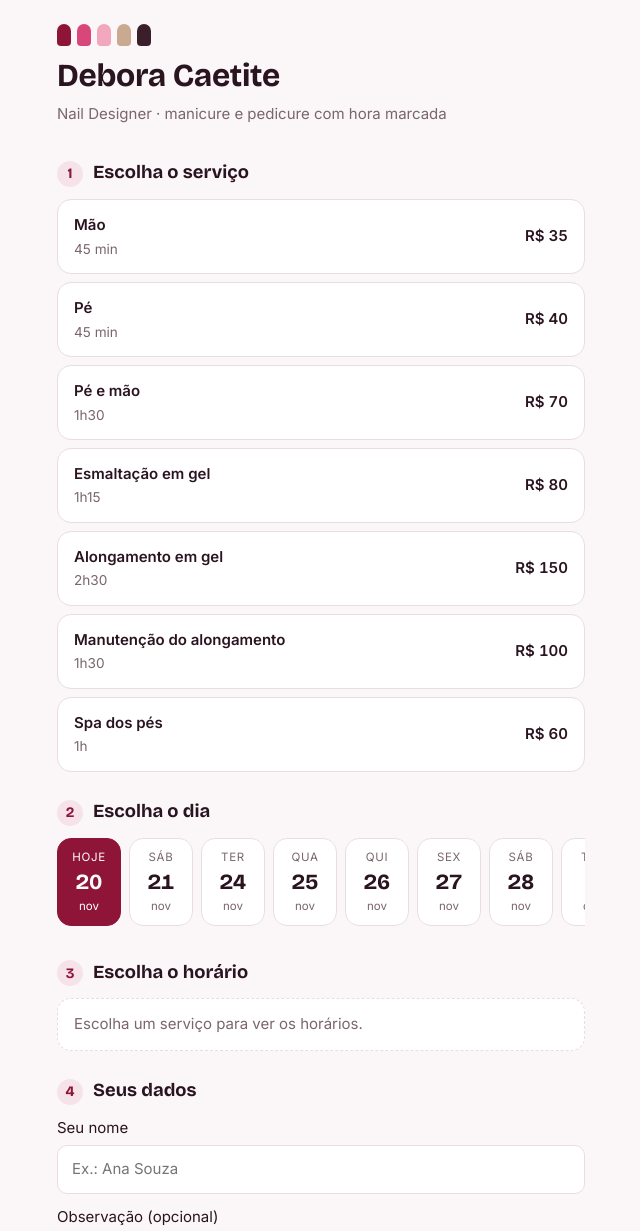
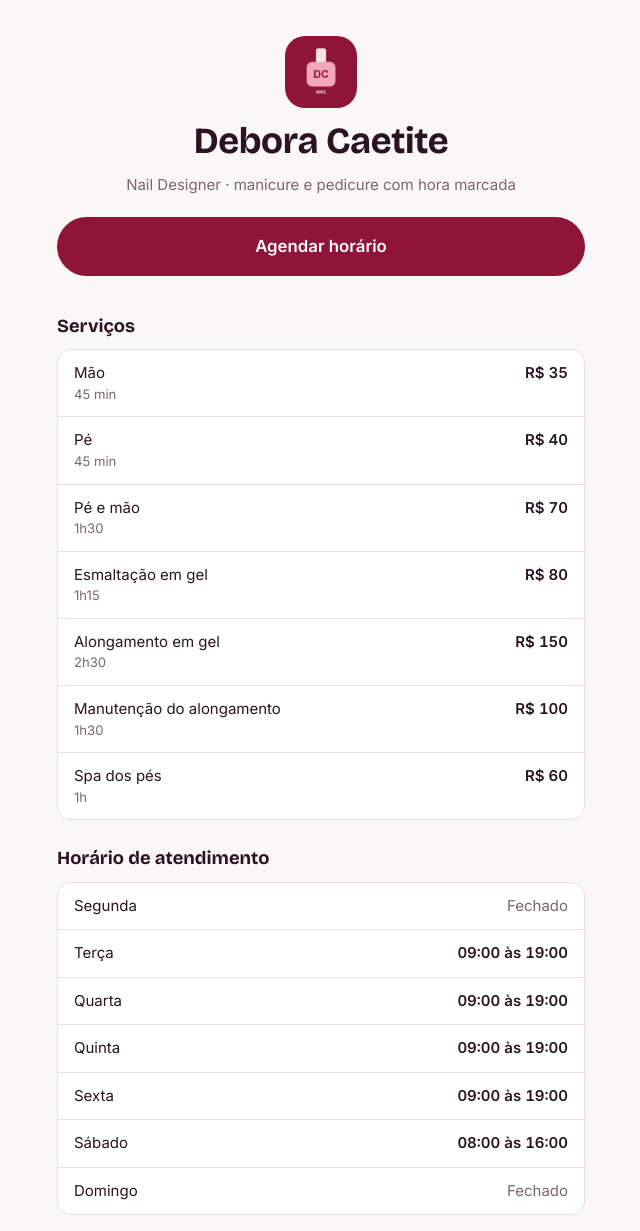
Before and after one commit to deboracaetite/deboracaetite.github.io, a plain HTML site: page index.html in a window 1280 px wide. Shown: the top 1231 px of the page, without its empty margins (319-959 px from the left). Drawn offline with nearby package versions, Linux system fonts and the light colour scheme.

Commit message:
Página inicial com botão de agendar e telefone
Co-Authored-By: Claude Opus 5.5 <noreply@anthropic.com>

```diff
--- a/index.html
+++ b/index.html
@@ -183,6 +183,22 @@ button, input, select, textarea { font: inherit; color: inherit; }
   background: var(--ink); color: var(--bg); padding: 10px 16px; border-radius: 999px;
   font-size: 0.9rem; z-index: 20; max-width: calc(100% - 32px);
 }
+/* Início */
+.hero { display: grid; gap: 12px; justify-items: center; text-align: center; padding-top: 12px; }
+.hero h1 { font-size: 2.3rem; }
+.logo { width: 72px; height: 72px; border-radius: 20px; }
+.cta { display: grid; gap: 10px; width: 100%; margin-top: 8px; }
+.btn.big { padding: 17px 20px; font-size: 1.05rem; }
+.contact { display: grid; gap: 4px; justify-items: center; font-size: 0.95rem; }
+.contact .tel { font-family: var(--font-display); font-size: 1.4rem; font-weight: 700; color: var(--ink); text-decoration: none; font-variant-numeric: tabular-nums; }
+.contact a { color: var(--accent); text-decoration: none; font-weight: 500; }
+.pricelist { display: grid; border-radius: var(--r); background: var(--surface); border: 1.5px solid var(--line); }
+.pricelist .li { display: flex; justify-content: space-between; gap: 12px; padding: 12px 16px; border-top: 1px solid var(--line); }
+.pricelist .li:first-child { border-top: 0; }
+.pricelist .li span:last-child { font-weight: 600; font-variant-numeric: tabular-nums; white-space: nowrap; }
+.pricelist .li small { display: block; color: var(--muted); font-size: 0.82rem; }
+.pricelist .li.off span:last-child { color: var(--muted); font-weight: 400; }
+.back { color: var(--accent); text-decoration: none; font-weight: 600; justify-self: start; }
 .confirm { display: flex; flex-wrap: wrap; gap: 6px; align-items: center; font-size: 0.85rem; }
 @media (prefers-reduced-motion: no-preference) {
   .svc, .day, .time, .btn { transition: background-color .15s, border-color .15s, transform .1s; }
@@ -192,8 +208,36 @@ button, input, select, textarea { font: inherit; color: inherit; }
 </head>
 <body>
 
-<!-- ======================= CLIENTE ======================= -->
-<main class="wrap" id="cliente">
+<!-- ======================= INÍCIO (cartão de visita) ======================= -->
+<main class="wrap" id="inicio">
+  <header class="hero">
+    <img src="icon-192.png" alt="" class="logo" width="72" height="72">
+    <h1 id="i-nome">Studio de Unhas</h1>
+    <p class="muted" id="i-frase"></p>
+    <div class="cta">
+      <a class="btn block big" href="#agendar">Agendar horário</a>
+      <a class="btn ghost block" id="i-wa" href="#" target="_blank" rel="noopener">Chamar no WhatsApp</a>
+    </div>
+    <div class="contact" id="i-contato"></div>
+  </header>
+
+  <section class="step" aria-labelledby="i-s">
+    <h2 id="i-s">Serviços</h2>
+    <div class="pricelist" id="i-servicos"></div>
+  </section>
+
+  <section class="step" aria-labelledby="i-h">
+    <h2 id="i-h">Horário de atendimento</h2>
+    <div class="pricelist" id="i-horarios"></div>
+  </section>
+
+  <a class="btn block big" href="#agendar">Escolher meu horário</a>
+  <footer class="foot"><a href="#agenda">Área da profissional</a></footer>
+</main>
+
+<!-- ======================= CLIENTE (agendamento) ======================= -->
+<main class="wrap" id="cliente" hidden>
+  <a class="back" href="#">‹ Voltar</a>
   <header class="top">
     <div class="swatches" aria-hidden="true">
       <i style="background:#8E1438"></i><i style="background:#D9467A"></i><i style="background:#F2A7BC"></i><i style="background:#C9A98F"></i><i style="background:#3A1F2B"></i>
@@ -358,6 +402,43 @@ button, input, select, textarea { font: inherit; color: inherit; }
       a.href = "https://instagram.com/" + C.instagram.replace(/^@/, ""); a.target = "_blank"; a.rel = "noopener";
       meta.appendChild(a);
     }
+  }
+
+  function telBonito(s) {
+    var d = digits(s);
+    if (d.length === 11) return "(" + d.slice(0, 2) + ") " + d.slice(2, 7) + "-" + d.slice(7);
+    if (d.length === 10) return "(" + d.slice(0, 2) + ") " + d.slice(2, 6) + "-" + d.slice(6);
+    return s;
+  }
+
+  function renderInicio() {
+    $("i-nome").textContent = C.nome || "Studio de Unhas";
+    $("i-frase").textContent = C.frase || "";
+    var wa = $("i-wa"), ct = $("i-contato"); ct.textContent = "";
+    if (C.whatsapp) {
+      wa.href = waLink(C.whatsapp, "Olá, Debora! Vim pelo site."); wa.hidden = false;
+      var t = el("a", "tel", telBonito(C.whatsapp)); t.href = "tel:+" + waNumber(C.whatsapp);
+      ct.appendChild(t);
+    } else { wa.hidden = true; }
+    if (C.endereco) ct.appendChild(el("span", "muted", C.endereco));
+    if (C.instagram) {
+      var ig = el("a", null, "@" + C.instagram.replace(/^@/, ""));
+      ig.href = "https://instagram.com/" + C.instagram.replace(/^@/, ""); ig.target = "_blank"; ig.rel = "noopener";
+      ct.appendChild(ig);
+    }
+    var sv = $("i-servicos"); sv.textContent = "";
+    C.servicos.forEach(function (s) {
+      var li = el("div", "li"), a = el("span", null, s.nome);
+      a.appendChild(el("small", null, dur(s.minutos)));
+      li.appendChild(a); li.appendChild(el("span", null, money(s.preco))); sv.appendChild(li);
+    });
+    var hb = $("i-horarios"); hb.textContent = "";
+    [1, 2, 3, 4, 5, 6, 0].forEach(function (d) {
+      var h = C.horarios[d], li = el("div", "li" + (h ? "" : " off"));
+      li.appendChild(el("span", null, WDL[d].charAt(0).toUpperCase() + WDL[d].slice(1)));
+      li.appendChild(el("span", null, h ? h.abre + " às " + h.fecha : "Fechado"));
+      hb.appendChild(li);
+    });
   }
 
   function renderServicos() {
@@ -619,10 +700,11 @@ button, input, select, textarea { font: inherit; color: inherit; }
 
   /* ---------------- Rotas ---------------- */
   function rota() {
-    var adm = location.hash === "#agenda";
-    $("cliente").hidden = adm; $("agenda").hidden = !adm;
+    var h = location.hash, adm = h === "#agenda", ag = h === "#agendar";
+    $("agenda").hidden = !adm; $("cliente").hidden = !ag; $("inicio").hidden = adm || ag;
     if (adm) { document.title = "Minha agenda · " + (C.nome || "Studio"); agenda = load(); renderAgenda(); }
-    else { document.title = (C.nome || "Studio") + " · Agendar"; renderCliente(); }
+    else if (ag) { document.title = (C.nome || "Studio") + " · Agendar"; renderCliente(); }
+    else { document.title = (C.nome || "Studio") + " · Nail Designer"; renderInicio(); }
     window.scrollTo(0, 0);
   }
 
```
